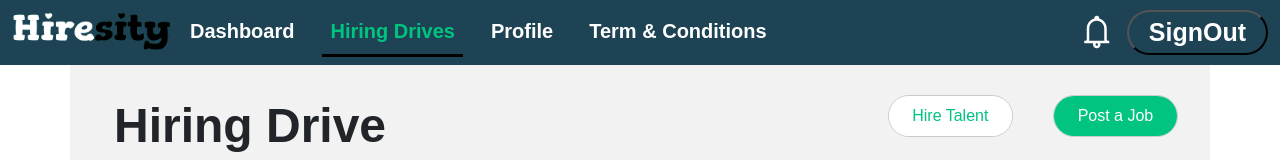
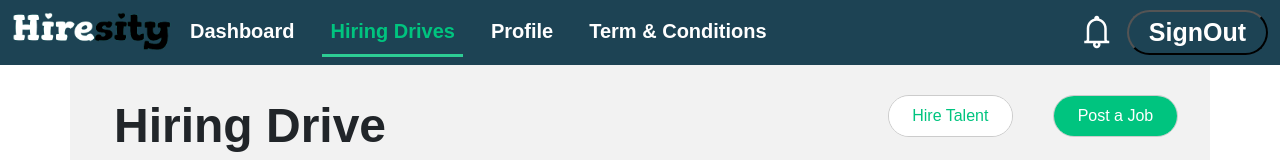
Before and after one commit to Vishal-0562/Vishal-Hiringdrive, a plain HTML site: page index.html in a window 1280 px wide. Shown: the top 160 px of the page. Drawn offline with nearby package versions, Linux system fonts and the light colour scheme.

Commit message:
Update style.css

```diff
--- a/style.css
+++ b/style.css
@@ -48,7 +48,7 @@
 }
 
 .active {
-    border-bottom: 3px solid rgb(0, 0, 0);
+    border-bottom: 3px solid #2dcc94 ;
 }
 
 /* Header */
```
